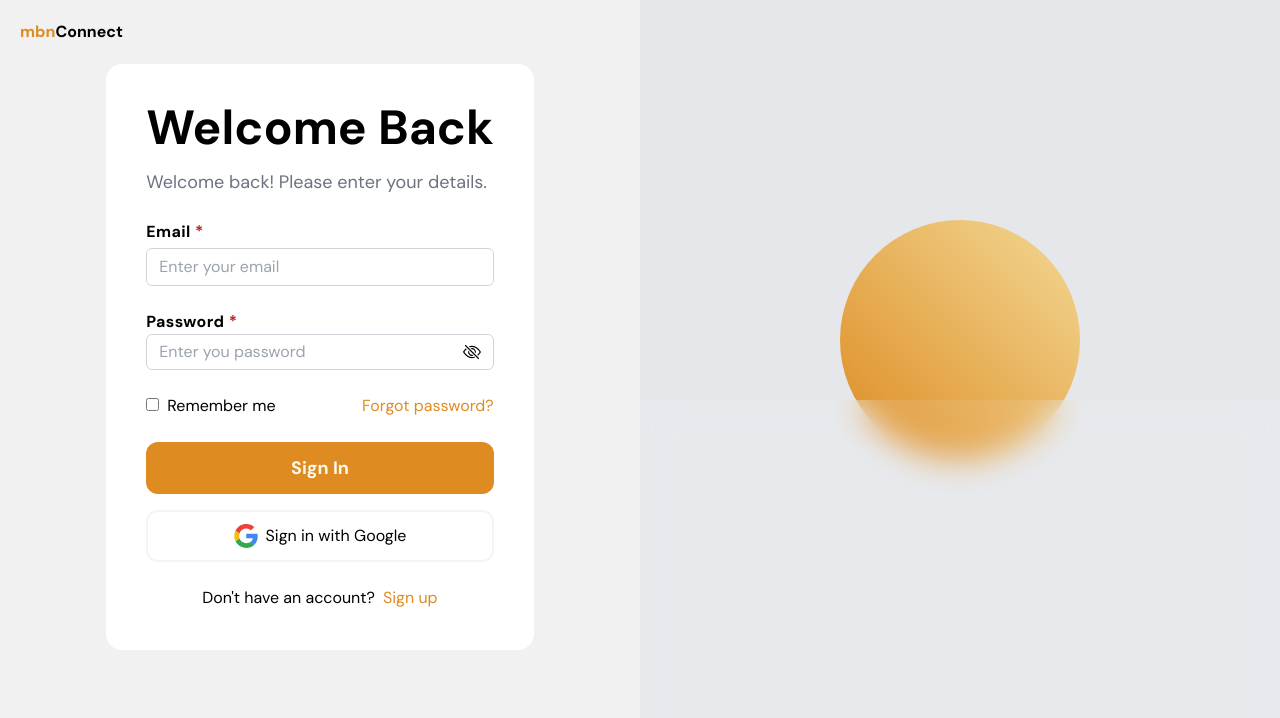
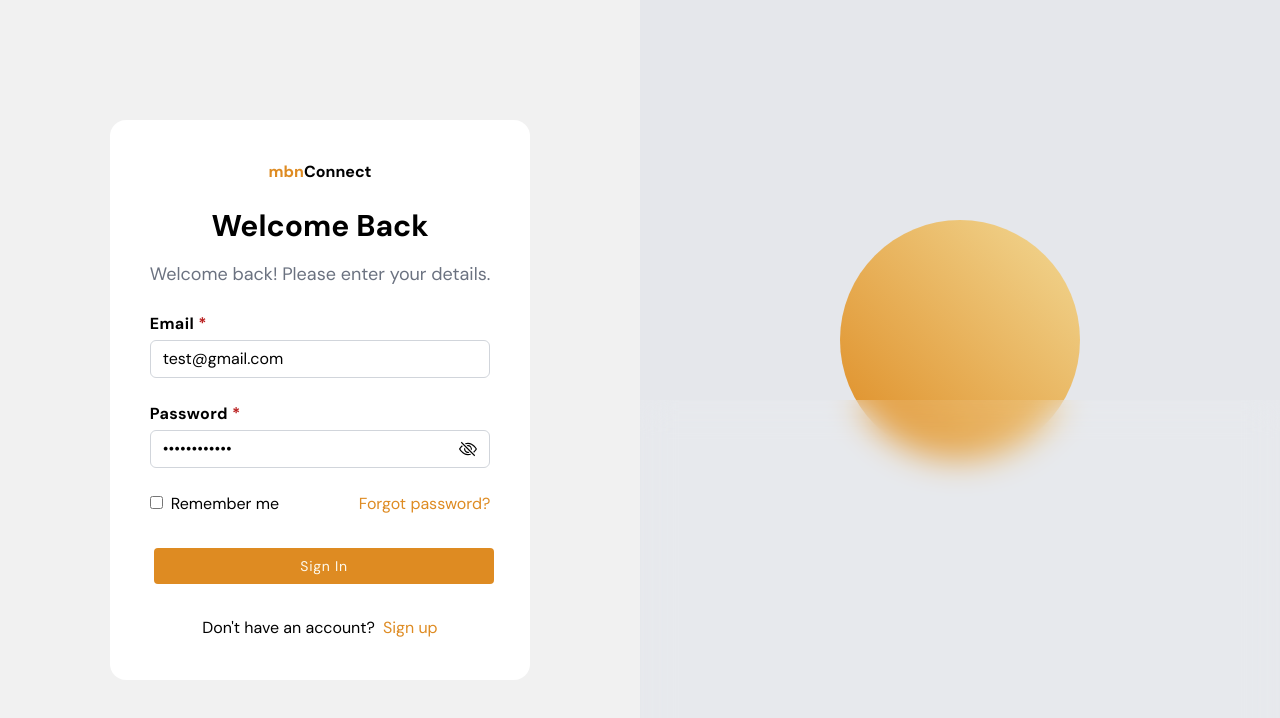
Before and after one commit to shakyasamin/mbn-connect, a React (Vite) app: page / in a window 1280 px wide. Shown: the top 718 px of the page. Built offline with nearby package versions, Linux system fonts and the light colour scheme.

Commit message:
login page created

```diff
--- a/src/App.tsx
+++ b/src/App.tsx
@@ -3,21 +3,7 @@ import LoginPage from "./pages/Login/LoginPage";
 function App() {
   return (
     <div className="app flex w-full h-screen">
-      <div className="w-full  lg:w-1/2">
-        <div className="w-3/5 p-5">
-          <div className="text-left font-bold">
-            <span className="text-primary-500">mbn</span>Connect
-          </div>
-        </div>
-
-        <div className="flex items-center justify-center">
-          <LoginPage />
-        </div>
-      </div>
-      <div className=" hidden relative lg:flex items-center justify-center h-full w-1/2 bg-gray-200">
-        <div className="w-60 h-60 bg-gradient-to-tr from-primary-500 to-primary-200 rounded-full animate-bounce" />
-        <div className="w-full h-1/2 absolute bottom-0 bg-white/10  backdrop-blur-lg" />
-      </div>
+      <LoginPage />
     </div>
   );
 }
--- /dev/null
+++ b/src/components/button/Button.tsx
@@ -0,0 +1,21 @@
+interface IButton {
+  title: string;
+  type: React.ButtonHTMLAttributes<HTMLButtonElement>["type"];
+  onClickHandler?: () => void;
+}
+
+function Button({ title, type = "button", onClickHandler }: IButton) {
+  return (
+    <button
+      className=" active:scale-[.98] active:duration-75 hover:scale-[1.01] ease-in-out transition-all mx-1 my-2 w-full rounded bg-primary-500 px-4  py-2 text-sm tracking-wider text-primary-50
+
+            "
+      type={type}
+      onClick={onClickHandler}
+    >
+      {title}
+    </button>
+  );
+}
+
+export default Button;
--- a/src/components/input/PasswordInput.tsx
+++ b/src/components/input/PasswordInput.tsx
@@ -28,14 +28,14 @@ function PasswordInput({
 }: IInput) {
   const [showPassword, setShowPassword] = useState<boolean>(false);
 
-  const showPinHandler = () => {
+  const showPasswordHandler = () => {
     setShowPassword((prev) => !prev);
   };
 
   return (
-    <div>
+    <div className="flex w-full flex-col gap-1 self-start text-base">
       <section className="flex gap-1">
-        <label htmlFor={id} className="fw-semibold font-[600] tracking-wide">
+        <label htmlFor={id} className="font-semibold tracking-wide">
           {label}&nbsp;
           {isRequired && <RequiredIcon />}
         </label>
@@ -43,11 +43,11 @@ function PasswordInput({
         <InvalidMessage toShow={haveError} message={errorMessage} />
       </section>
 
-      <section className="flex items-center justify-center rounded-md border border-gray-300 px-[0.75rem] py-[0.3rem] text-center focus-within:border-primary-500">
+      <section className="flex items-center justify-center rounded-md border border-gray-300  px-3 py-[0.375rem] text-center focus-within:border-primary-500">
         <input
           id={id}
           placeholder={placeholder}
-          className="w-full border-none bg-[#FFFFFF] p-0 focus:outline-none"
+          className="w-full outline-none p-0 focus:outline-none"
           type={showPassword ? type : "password"}
           {...children}
         />
@@ -55,7 +55,7 @@ function PasswordInput({
         <i
           role="button"
           className="cursor-pointer text-lg"
-          onClick={showPinHandler}
+          onClick={showPasswordHandler}
         >
           {showPassword ? <BsEye /> : <BsEyeSlash />}
         </i>
--- a/src/pages/Login/LoginPage.tsx
+++ b/src/pages/Login/LoginPage.tsx
@@ -1,67 +1,12 @@
-import LoginForm from "./component/LoginForm";
+import LoginLeft from "./component/LoginLeft";
+import LoginRight from "./component/LoginRight";
 
 const LoginPage = () => {
   return (
-    <div className="bg-white px-10 py-10 rounded-2xl border-gray-200">
-      <h1 className="text-5xl font-semibold">Welcome Back</h1>
-      <p className="font-medium text-lg text-gray-500 mt-4">
-        Welcome back! Please enter your details.
-      </p>
-      <div className="mt-6">
-        <LoginForm />
-
-        <div className="mt-6 flex justify-between">
-          <div>
-            <input type="checkbox" id="remember" />
-            <label htmlFor="remember" className="ml-2 font-medium text-base">
-              Remember me
-            </label>
-          </div>
-          <button className="font-medium text-base text-primary-500">
-            Forgot password?
-          </button>
-        </div>
-        <div className="mt-6 flex flex-col gap-y-4">
-          <button className=" active:scale-[.98] active:duration-75 hover:scale-[1.01] ease-in-out transition-all py-3 rounded-xl bg-primary-500 text-primary-50 text-lg font-bold">
-            Sign In
-          </button>
-          <button className="flex items-center justify-center gap-2 active:scale-[.98] active:duration-75 hover:scale-[1.01] ease-in-out transition-all border-2 border-gray-100 py-3 rounded-xl">
-            <svg
-              xmlns="http://www.w3.org/2000/svg"
-              width="24"
-              height="24"
-              preserveAspectRatio="xMidYMid"
-              viewBox="0 0 256 262"
-              id="google"
-            >
-              <path
-                fill="#4285F4"
-                d="M255.878 133.451c0-10.734-.871-18.567-2.756-26.69H130.55v48.448h71.947c-1.45 12.04-9.283 30.172-26.69 42.356l-.244 1.622 38.755 30.023 2.685.268c24.659-22.774 38.875-56.282 38.875-96.027"
-              ></path>
-              <path
-                fill="#34A853"
-                d="M130.55 261.1c35.248 0 64.839-11.605 86.453-31.622l-41.196-31.913c-11.024 7.688-25.82 13.055-45.257 13.055-34.523 0-63.824-22.773-74.269-54.25l-1.531.13-40.298 31.187-.527 1.465C35.393 231.798 79.49 261.1 130.55 261.1"
-              ></path>
-              <path
-                fill="#FBBC05"
-                d="M56.281 156.37c-2.756-8.123-4.351-16.827-4.351-25.82 0-8.994 1.595-17.697 4.206-25.82l-.073-1.73L15.26 71.312l-1.335.635C5.077 89.644 0 109.517 0 130.55s5.077 40.905 13.925 58.602l42.356-32.782"
-              ></path>
-              <path
-                fill="#EB4335"
-                d="M130.55 50.479c24.514 0 41.05 10.589 50.479 19.438l36.844-35.974C195.245 12.91 165.798 0 130.55 0 79.49 0 35.393 29.301 13.925 71.947l42.211 32.783c10.59-31.477 39.891-54.251 74.414-54.251"
-              ></path>
-            </svg>
-            Sign in with Google
-          </button>
-        </div>
-        <div className="mt-6 flex justify-center items-center">
-          <p className="font-medium text-base">Don't have an account?</p>
-          <button className="text-primary-500 text-base font-medium ml-2">
-            Sign up
-          </button>
-        </div>
-      </div>
-    </div>
+    <>
+      <LoginLeft />
+      <LoginRight />
+    </>
   );
 };
 
--- a/src/pages/Login/component/LoginForm.tsx
+++ b/src/pages/Login/component/LoginForm.tsx
@@ -1,16 +1,26 @@
+import Button from "@/components/button/Button";
 import Input from "@/components/input/Input";
-import PinInput from "@/components/input/PasswordInput";
+import PasswordInput from "@/components/input/PasswordInput";
 import { ILoginModel } from "@/model/authModel";
 import { useForm } from "react-hook-form";
 
 function LoginForm() {
   const {
+    handleSubmit,
     register,
     formState: { errors },
-  } = useForm<ILoginModel>();
+  } = useForm<ILoginModel>({
+    defaultValues: { email: "test@gmail.com", password: "Mypassword1!" },
+  });
 
+  const handleSubmits = () => {
+    console.log("submitted");
+  };
   return (
-    <form className="flex w-full flex-col gap-6">
+    <form
+      className="flex w-full flex-col gap-6"
+      onSubmit={handleSubmit(handleSubmits)}
+    >
       <Input
         id="email"
         label="Email"
@@ -27,7 +37,7 @@ function LoginForm() {
           },
         })}
       </Input>
-      <PinInput
+      <PasswordInput
         id="password"
         label="Password"
         placeholder="Enter you password"
@@ -42,7 +52,19 @@ function LoginForm() {
           },
           setValueAs: (value) => (value ? value.trim() : ""),
         })}
-      </PinInput>
+      </PasswordInput>
+      <div className=" flex justify-between">
+        <div>
+          <input type="checkbox" id="remember" />
+          <label htmlFor="remember" className="ml-2 font-medium text-base">
+            Remember me
+          </label>
+        </div>
+        <button className="font-medium text-base text-primary-500">
+          Forgot password?
+        </button>
+      </div>
+      <Button type="submit" title=" Sign In" />
     </form>
   );
 }
--- /dev/null
+++ b/src/pages/Login/component/LoginLeft.tsx
@@ -0,0 +1,36 @@
+import LoginForm from "./LoginForm";
+
+const LoginLeft = () => {
+  return (
+    <div className="w-full flex items-center justify-center lg:w-1/2">
+      {/* <div className="w-3/5 p-5">
+          <div className="text-left font-bold">
+            <span className="text-primary-500">mbn</span>Connect
+          </div>
+        </div> */}
+
+      <div className="flex items-center justify-center">
+        <div className="bg-white px-10 py-10 rounded-2xl border-gray-200">
+          <div className="text-center font-bold mb-6">
+            <span className="text-primary-500">mbn</span>Connect
+          </div>
+          <h1 className="text-3xl text-center font-semibold">Welcome Back</h1>
+          <p className="font-medium text-lg text-gray-500 mt-4">
+            Welcome back! Please enter your details.
+          </p>
+          <div className="mt-6">
+            <LoginForm />
+            <div className="mt-6 flex justify-center items-center">
+              <p className="font-medium text-base">Don't have an account?</p>
+              <button className="text-primary-500 text-base font-medium ml-2">
+                Sign up
+              </button>
+            </div>
+          </div>
+        </div>
+      </div>
+    </div>
+  );
+};
+
+export default LoginLeft;
--- /dev/null
+++ b/src/pages/Login/component/LoginRight.tsx
@@ -0,0 +1,10 @@
+const LoginRight = () => {
+  return (
+    <div className=" hidden relative lg:flex items-center justify-center h-full w-1/2 bg-gray-200">
+      <div className="w-60 h-60 bg-gradient-to-tr from-primary-500 to-primary-200 rounded-full animate-bounce" />
+      <div className="w-full h-1/2 absolute bottom-0 bg-white/10  backdrop-blur-lg" />
+    </div>
+  );
+};
+
+export default LoginRight;
```
